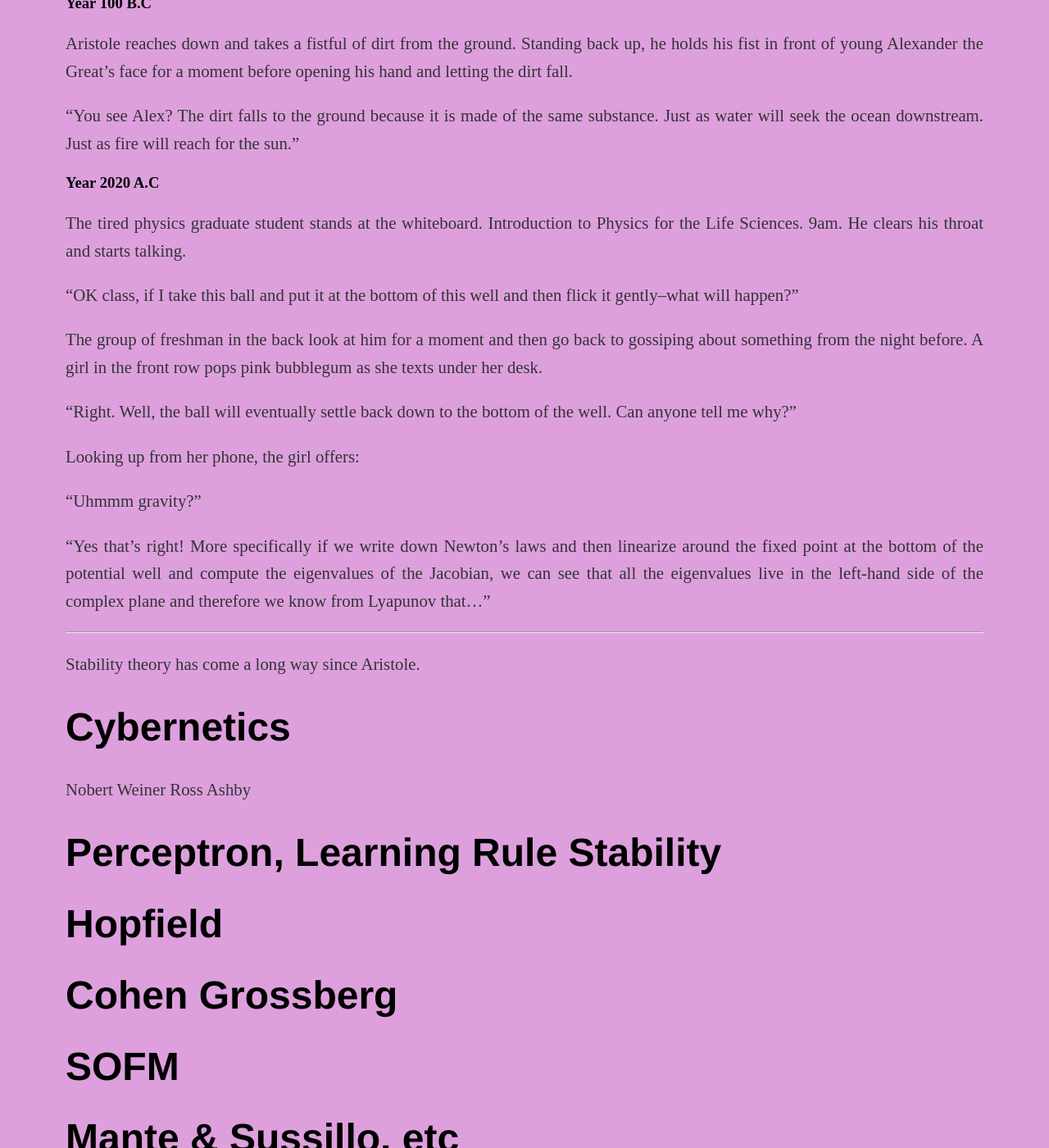
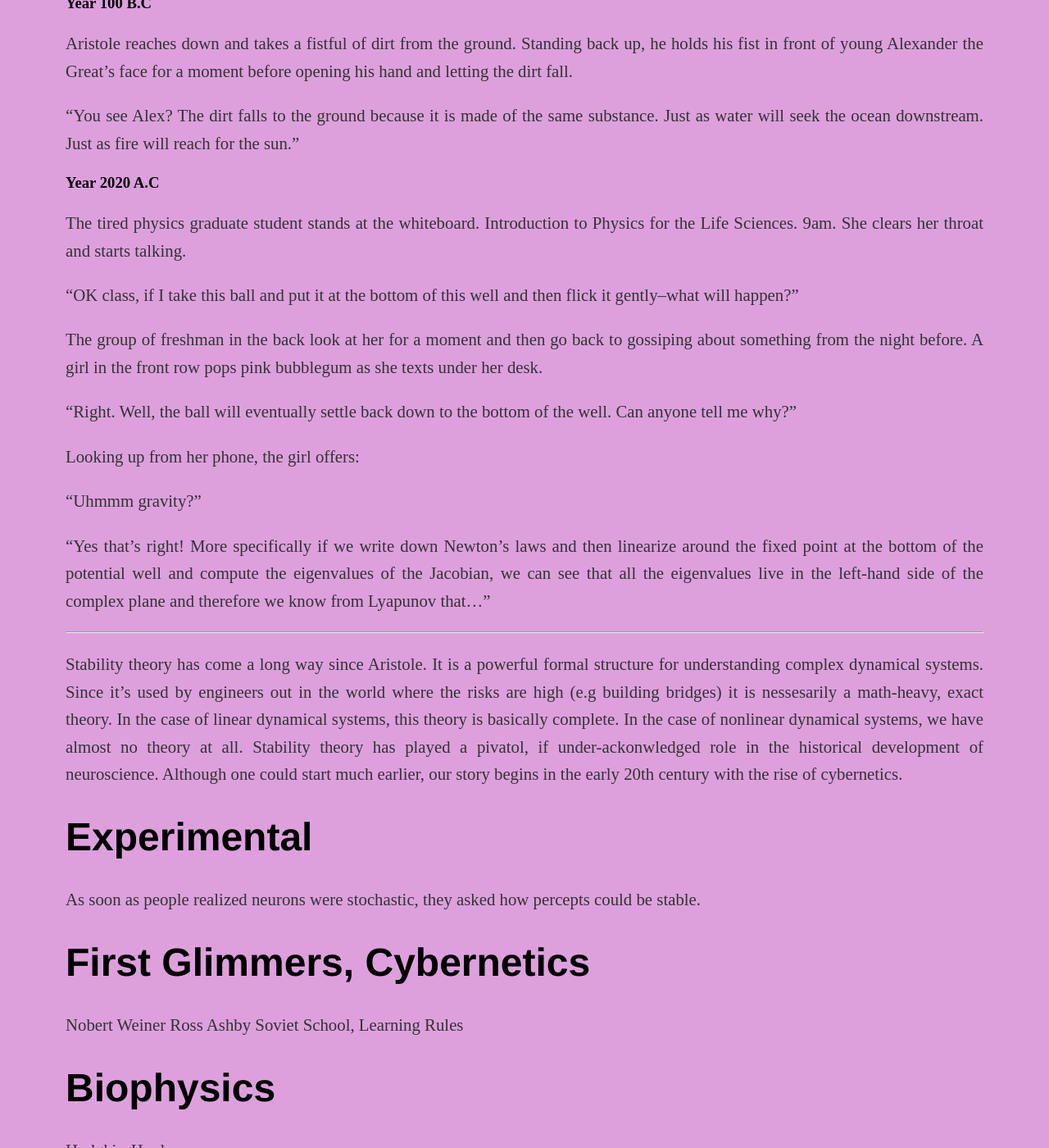
Before and after one commit to kozleo/kozleo.github.io, a Jekyll site: the page built from _posts/2020-11-09-History-of-Stability-Theory-in-Neuroscience.md, in a window 1280 px wide and 1400 px high, scrolled down 378 px. Shown: the whole window at 82% size. Built offline with Jekyll 4.4.1, drawn with Linux system fonts in a browser that asks for light colours; our own code applies the rules of GitHub Pages for plain Markdown files; some of the changed text lies outside the part shown.

Commit message:
Update 2020-11-09-History-of-Stability-Theory-in-Neuroscience.md

```diff
--- a/_posts/2020-11-09-History-of-Stability-Theory-in-Neuroscience.md
+++ b/_posts/2020-11-09-History-of-Stability-Theory-in-Neuroscience.md
@@ -8,11 +8,11 @@ Aristole reaches down and takes a fistful of dirt from the ground. Standing back
 
 ### Year 2020 A.C
 
-The tired physics graduate student stands at the whiteboard. Introduction to Physics for the Life Sciences. 9am. He clears his throat and starts talking.
+The tired physics graduate student stands at the whiteboard. Introduction to Physics for the Life Sciences. 9am. She clears her throat and starts talking.
 
 "OK class, if I take this ball and put it at the bottom of this well and then flick it gently--what will happen?"
 
-The group of freshman in the back look at him for a moment and then go back to gossiping about something from the night before. A girl in the front row pops pink bubblegum as she texts under her desk.
+The group of freshman in the back look at her for a moment and then go back to gossiping about something from the night before. A girl in the front row pops pink bubblegum as she texts under her desk.
 
 "Right. Well, the ball will eventually settle back down to the bottom of the well. Can anyone tell me why?"
 
@@ -24,18 +24,26 @@ Looking up from her phone, the girl offers:
 
 ----
 
-Stability theory has come a long way since Aristole.
+Stability theory has come a long way since Aristole. It is a powerful formal structure for understanding complex dynamical systems. Since it's used by engineers out in the world where the risks are high (e.g building bridges) it is nessesarily a math-heavy, exact theory. In the case of linear dynamical systems, this theory is basically complete. In the case of nonlinear dynamical systems, we have almost no theory at all. Stability theory has played a pivatol, if under-ackonwledged role in the historical development of neuroscience. Although one could start much earlier, our story begins in the early 20th century with the rise of cybernetics.
 
 
+# Experimental
+As soon as people realized neurons were stochastic, they asked how percepts could be stable.
 
-# Cybernetics
+# First Glimmers, Cybernetics
 Nobert Weiner
 Ross Ashby
+Soviet School, Learning Rules
 
-# Perceptron, Learning Rule Stability
+# Biophysics
+Hodgkin-Huxley
 
-# Hopfield
-# Cohen Grossberg
-# SOFM
+# Neural Networks
+Perceptron
+Learning Rule Stability
 
-# Mante & Sussillo, etc
+# Between First and Second AI Winter
+Hopfield
+Cohen Grossberg
+SOFM
+Gradient Descent, Backprop Etc
```
